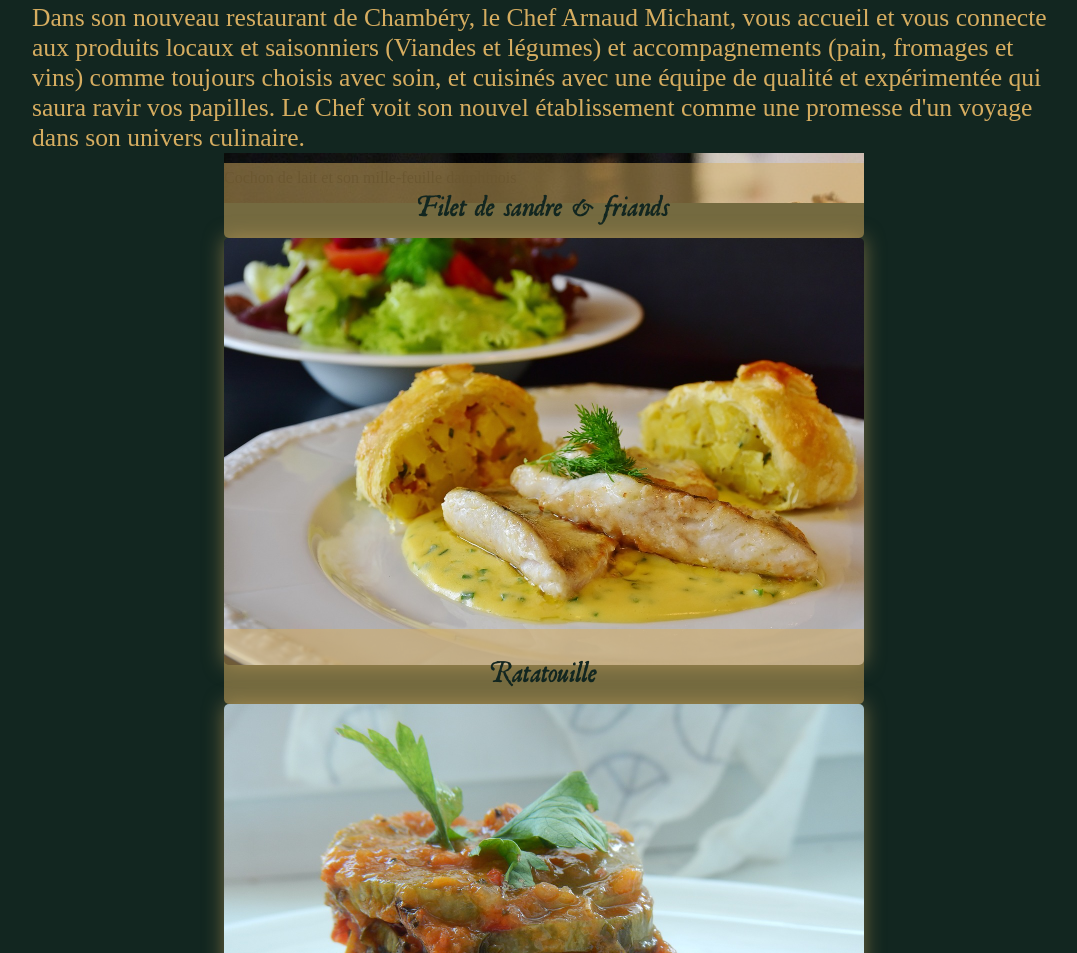
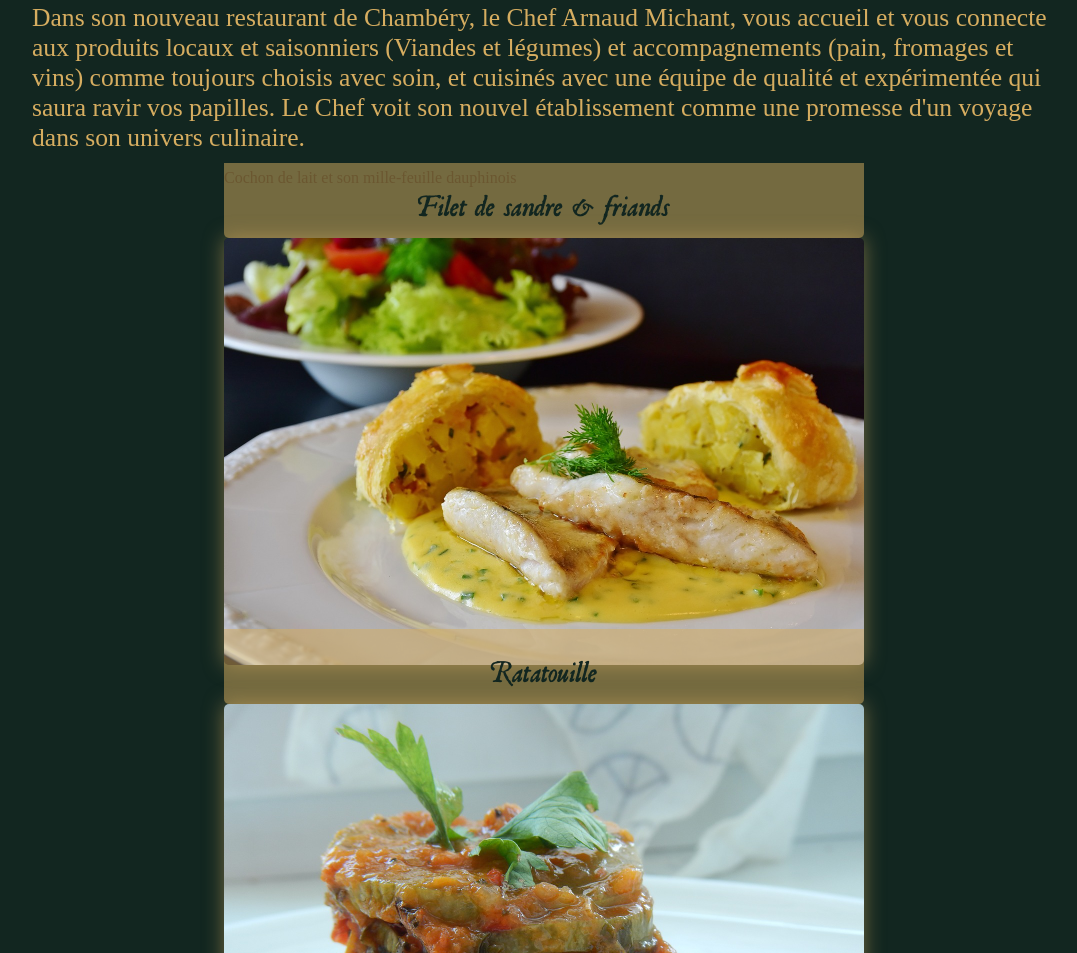
Before and after one commit to kujlau/ecf-restaurant-laurent-kujawa, a plain HTML site: page index.html in a window 1280 px wide. Shown: the part 1006-1959 px from the top of the page, without its empty margins (96-1173 px from the left). Drawn offline with Linux system fonts and the light colour scheme; a web font is replaced by a local one.

Commit message:
Update style.css

```diff
--- a/style.css
+++ b/style.css
@@ -148,7 +148,6 @@ p.mot-du-chef{
 }
 
 #cochon{
-  background-image: url('images/images-accueil/cochon.jpg');
   width:50vw;
 }
 
```
